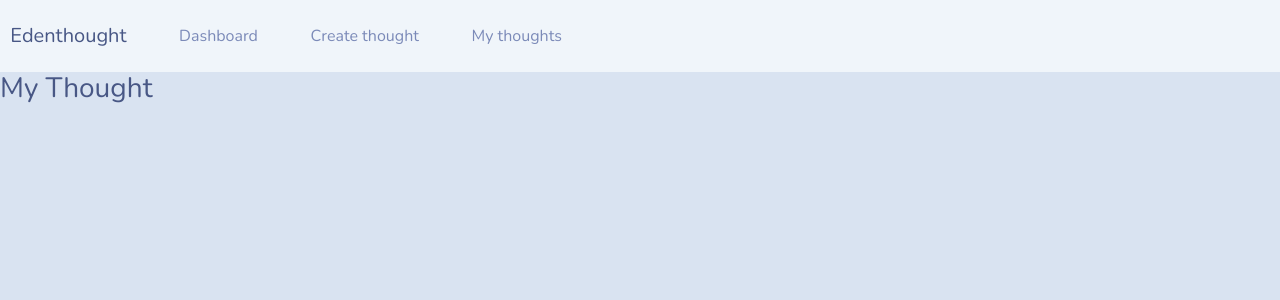
After one commit to AlexArciszewski/Dziennik-do-zapisywania-mysli-Django, a Django app: template journal/templates/journal/my_thoughts.html in a window 1280 px wide. The commit adds this page. Shown: the top 300 px of the page. Run offline with Django 3.2, Linux system fonts and the light colour scheme; the template is opened without the code that fills it, so the values that code supplies are empty.

Commit message:
Added reading thoughts upgrading thoughts menu

```diff
--- /dev/null
+++ b/journal/templates/journal/my_thoughts.html
@@ -0,0 +1,41 @@
+{% extends 'journal/navbar.html'  %}
+
+
+{%  block content   %}
+
+    <h3>   My Thought   </h3>
+
+    <br>
+
+    {%  for thought in  AllThoughts %}
+
+
+
+    <div class="container bg-white shadow-md p-5 form-layout">
+
+        {{thought.tittle}}
+
+        <br>
+
+        {{thought.content}}
+
+        <br>
+
+        {{thought.date_posted}}
+
+        <br>
+        <br>
+
+        {{thought.user}}
+
+    </div>
+
+    <br>
+
+    {% endfor %}
+
+
+    <br>
+
+
+{% endblock  %}
--- a/journal/templates/journal/navbar.html
+++ b/journal/templates/journal/navbar.html
@@ -61,7 +61,7 @@
 
             <li class="nav-link">
 
-              <a class="nav-link" href="{%  url '' %}">View thought</a>
+              <a class="nav-link" href="{%  url 'my_thoughts' %}">My thoughts</a>
 
             </li>
 
--- a/journal/urls.py
+++ b/journal/urls.py
@@ -35,4 +35,6 @@ urlpatterns = [
 
     path("create_thought", views.create_thought, name="create_thought"),
 
+    path("my_thoughts", views.my_thoughts, name="my_thoughts"),
+
 ]
```
Also changed, not shown: journal/views.py (+18 -1 lines), db.sqlite3.
